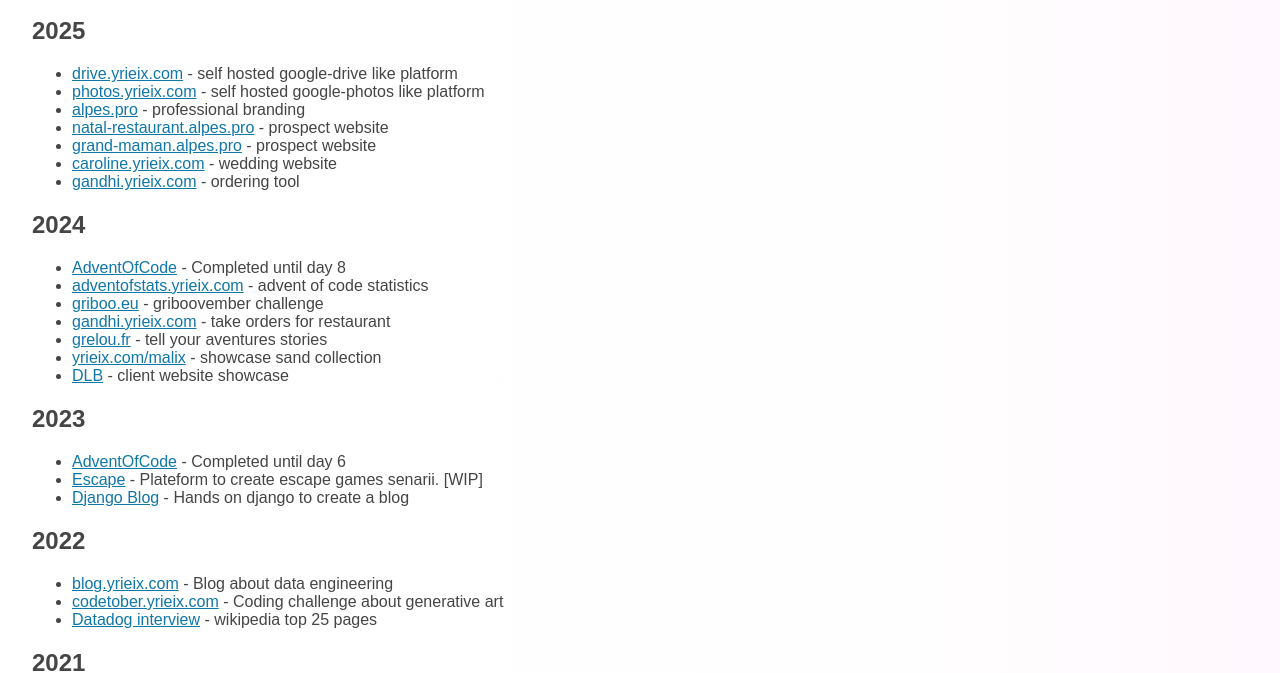
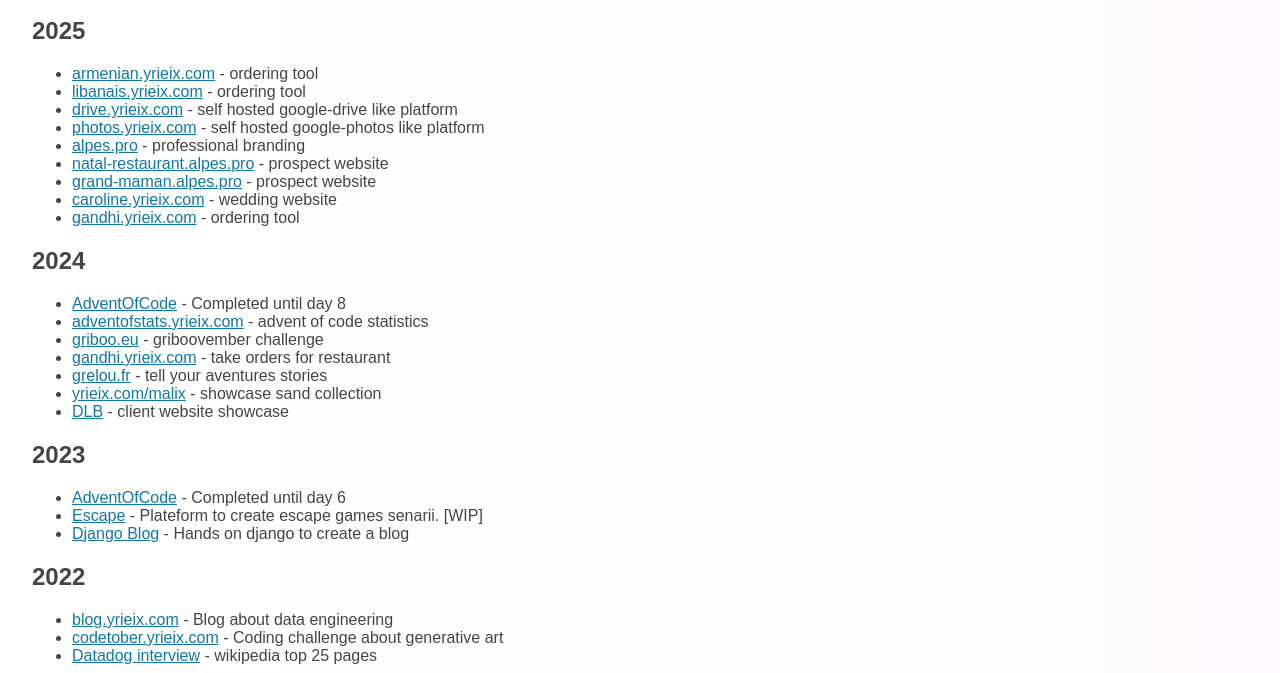
Before and after one commit to yleprince/projects, a plain HTML site: page index.html in a window 1280 px wide. Shown: the part 130-803 px from the top of the page. Drawn offline with Linux system fonts and the light colour scheme.

Commit message:
Update index.html

```diff
--- a/index.html
+++ b/index.html
@@ -31,6 +31,8 @@
         <a href="https://www.linkedin.com/in/yrieixleprince/">Yrieix</a></p>
         <h2>2025</h2>
         <ul>
+            <li><a href="http://armenian.yrieix.com/">armenian.yrieix.com</a> - ordering tool</li>
+            <li><a href="http://libanais.yrieix.com/">libanais.yrieix.com</a> - ordering tool</li>
             <li><a href="https://drive.yrieix.com">drive.yrieix.com</a> - self hosted google-drive like platform</li>
             <li><a href="https://photos.yrieix.com">photos.yrieix.com</a> - self hosted google-photos like platform</li>
             <li><a href="https://alpes.pro">alpes.pro</a> - professional branding</li>
```
